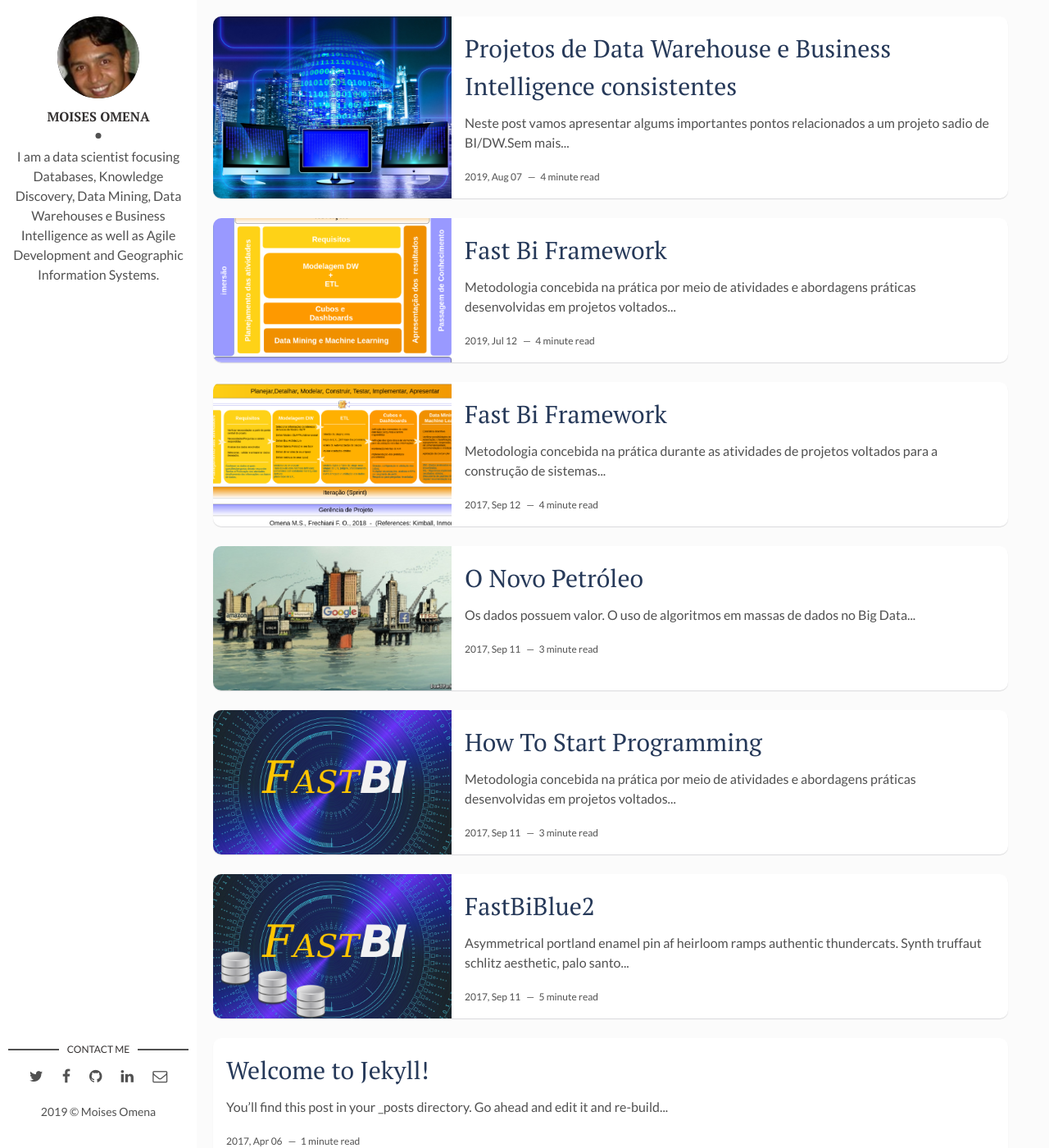
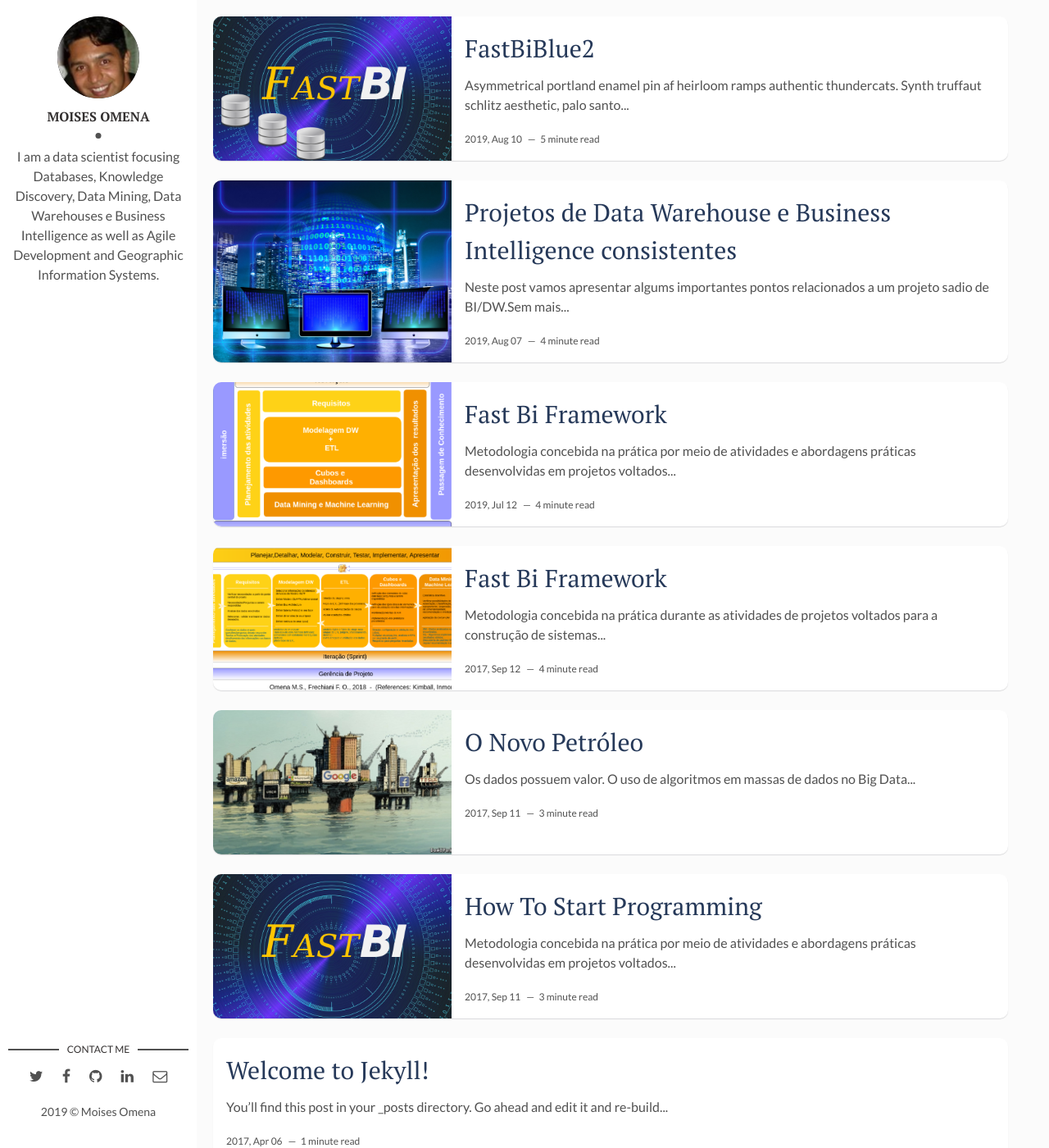
Before and after one commit to profmoisesomena/profmoisesomena.github.io, a Jekyll site: the page built from index.html, in a window 1280 px wide and 1400 px high. Shown: the whole window at 82% size. Built offline with Jekyll 4.4.1, drawn with Linux system fonts in a browser that asks for light colours; the list of posts is cut into pages by our own code.

Commit message:
Update 2017-09-12-10-tips-to-improve-your-workflow.markdown

```diff
--- a/_posts/2017-09-12-10-tips-to-improve-your-workflow.markdown
+++ b/_posts/2017-09-12-10-tips-to-improve-your-workflow.markdown
@@ -1,7 +1,7 @@
 ---
 layout: post
 title: FastBiBlue2
-date: 2017-09-12 00:00:00 +0300
+date: 2019-08-11 00:00:00 +0300
 description: You’ll find this post in your `_posts` directory. Go ahead and edit it and re-build the site to see your changes. # Add post description (optional)
 img: fastbiblue2.png # Add image post (optional)
 fig-caption: # Add figcaption (optional)
```
